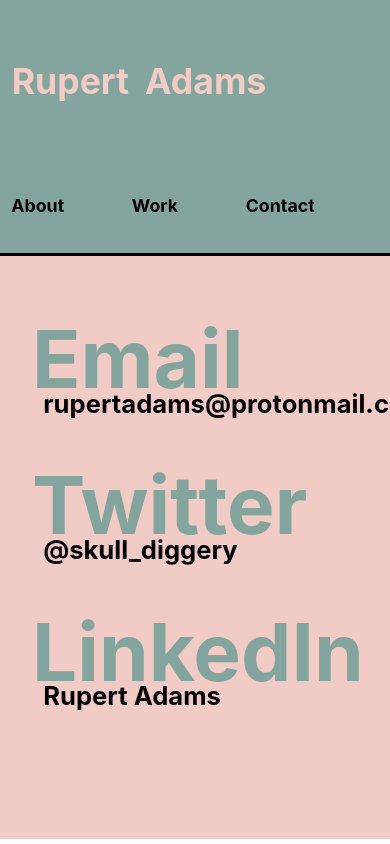
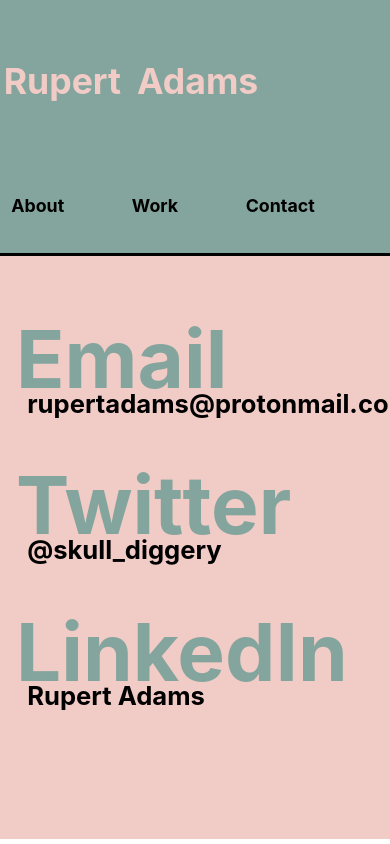
Before and after one commit to rupert-adams/rupert_adams_io_v2, a React (Create React App) app: page /contact in a window 390 px wide. Shown: the top 844 px of the page. Built offline with nearby package versions, Linux system fonts and the light colour scheme.

Commit message:
attempted fix for mobile-site 2

```diff
--- a/src/App.css
+++ b/src/App.css
@@ -182,7 +182,7 @@
 
   .App-header-name {
     color: #f1cbc6;
-    margin-left: -7rem;
+    margin-left: -8rem;
     display: flex;
     flex-direction: row;
     justify-content: space-between;
@@ -231,6 +231,7 @@
     color: #84a59d;
     font-size: 6rem;
     margin-left: -10rem;
+    margin-top: 2rem;
   }
 
   .App-work-subtitle {
@@ -269,7 +270,7 @@
 
   .Link-text-big {
     font-size: 5rem;
-    margin-left: 2rem;
+    margin-left: 1rem;
     margin-bottom: -3.2rem;
   }
 
@@ -277,7 +278,7 @@
     color: #000000;
     font-size: 1.6rem;
     margin-top: 2rem;
-    margin-left: 2.7rem;
+    margin-left: 1.7rem;
     margin-bottom: -1rem;
     font-weight: bold;
   }
```
